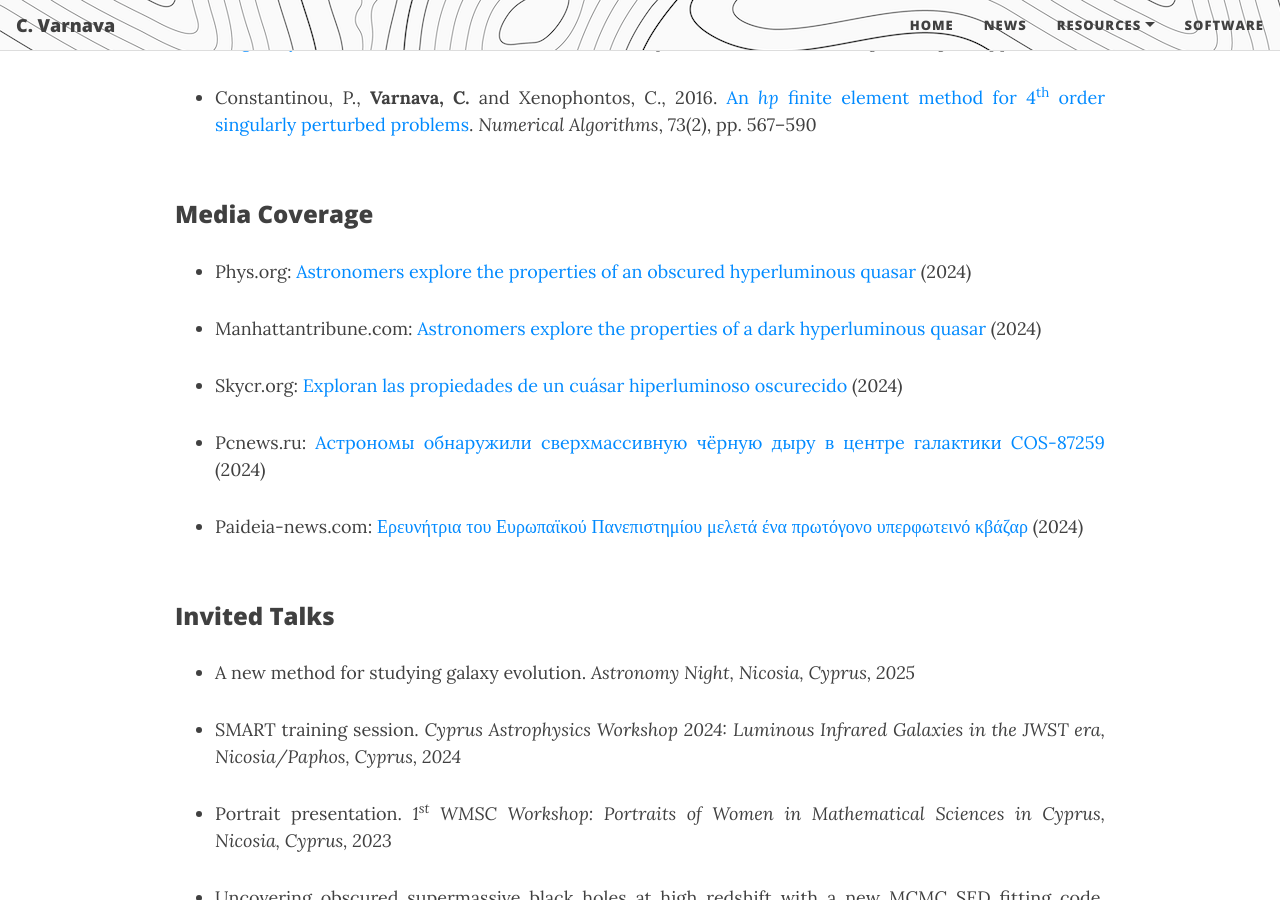
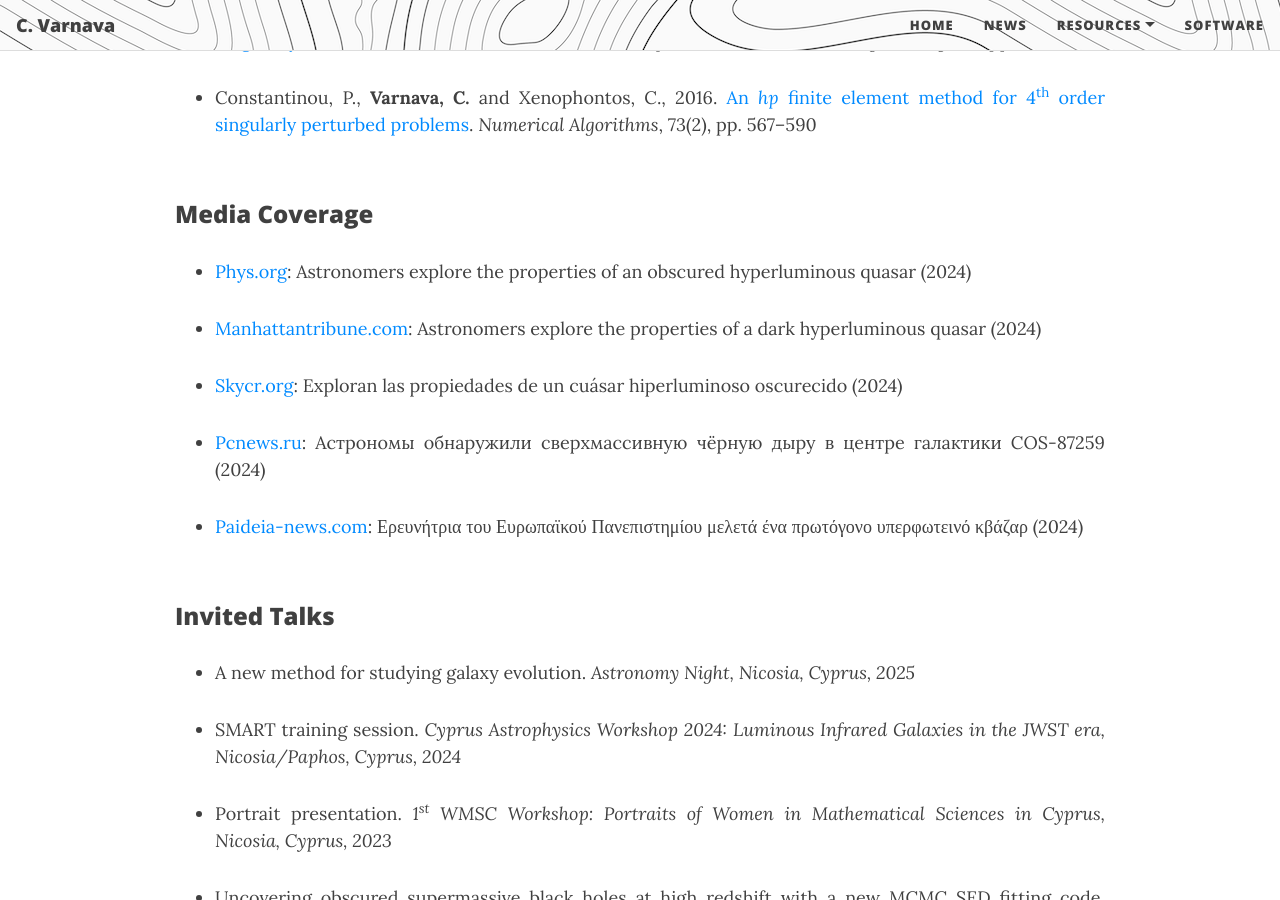
Before and after one commit to ch-var/ch-var.github.io, a Jekyll site: the page built from CV.html, in a window 1280 px wide and 900 px high, scrolled down 3361 px. Built offline with Jekyll 4.4.1, drawn with Linux system fonts in a browser that asks for light colours; formulas are drawn with MathJax 3.

Commit message:
Update CV.html

```diff
--- a/CV.html
+++ b/CV.html
@@ -99,15 +99,15 @@
 <br>
 <p style="font-family: var(--header-font); font-weight: 800; line-height: 1.1; font-size: 1.5rem; margin-top: 1.25rem;">Media Coverage</p>
 <ul>
-<li class="responsive-margin">Phys.org: <a href="https://phys.org/news/2024-10-astronomers-explore-properties-obscured-hyperluminous.html">Astronomers explore the properties of an obscured hyperluminous quasar</a> (2024)</li>
+<li class="responsive-margin"><a href="https://phys.org/news/2024-10-astronomers-explore-properties-obscured-hyperluminous.html">Phys.org</a>: Astronomers explore the properties of an obscured hyperluminous quasar (2024)</li>
 <p></p>
-  <li class="responsive-margin">Manhattantribune.com: <a href="https://manhattantribune.com/astronomers-explore-the-properties-of-a-dark-hyperluminous-quasar/">Astronomers explore the properties of a dark hyperluminous quasar</a> (2024)</li>
+  <li class="responsive-margin"><a href="https://manhattantribune.com/astronomers-explore-the-properties-of-a-dark-hyperluminous-quasar/">Manhattantribune.com</a>: Astronomers explore the properties of a dark hyperluminous quasar (2024)</li>
 <p></p>
-<li class="responsive-margin">Skycr.org: <a href="https://skycr.org/2024/10/21/exploran-las-propiedades-de-un-cuasar-hiperluminoso-oscurecido/">Exploran las propiedades de un cuásar hiperluminoso oscurecido</a> (2024)</li>
+<li class="responsive-margin"><a href="https://skycr.org/2024/10/21/exploran-las-propiedades-de-un-cuasar-hiperluminoso-oscurecido/">Skycr.org</a>: Exploran las propiedades de un cuásar hiperluminoso oscurecido (2024)</li>
 <p></p>
-<li class="responsive-margin">Pcnews.ru: <a href="https://pcnews.ru/news/astronomy_obnaruzili_sverhmassivnuu_cernuu_dyru_v_centre_galaktiki_cos_87259-1530160.html#gsc.tab=0">Астрономы обнаружили сверхмассивную чёрную дыру в центре галактики COS-87259</a> (2024)</li>
+<li class="responsive-margin"><a href="https://pcnews.ru/news/astronomy_obnaruzili_sverhmassivnuu_cernuu_dyru_v_centre_galaktiki_cos_87259-1530160.html#gsc.tab=0">Pcnews.ru</a>: Астрономы обнаружили сверхмассивную чёрную дыру в центре галактики COS-87259 (2024)</li>
 <p></p>
-<li class="responsive-margin">Paideia-news.com: <a href="https://paideia-news.com/panepistimio-frederick/2024/11/11/ereynitria-toy-eyropaikoy-panepistimioy-meleta-ena-protogono-yperfoteino-kbazar">Ερευνήτρια του Ευρωπαϊκού Πανεπιστημίου μελετά ένα πρωτόγονο υπερφωτεινό κβάζαρ</a> (2024)</li>
+<li class="responsive-margin"><a href="https://paideia-news.com/panepistimio-frederick/2024/11/11/ereynitria-toy-eyropaikoy-panepistimioy-meleta-ena-protogono-yperfoteino-kbazar">Paideia-news.com</a>: Ερευνήτρια του Ευρωπαϊκού Πανεπιστημίου μελετά ένα πρωτόγονο υπερφωτεινό κβάζαρ (2024)</li>
 </ul>
 <br>
 <p style="font-family: var(--header-font); font-weight: 800; line-height: 1.1; font-size: 1.5rem; margin-top: 1.25rem;">Invited Talks</p>
```
